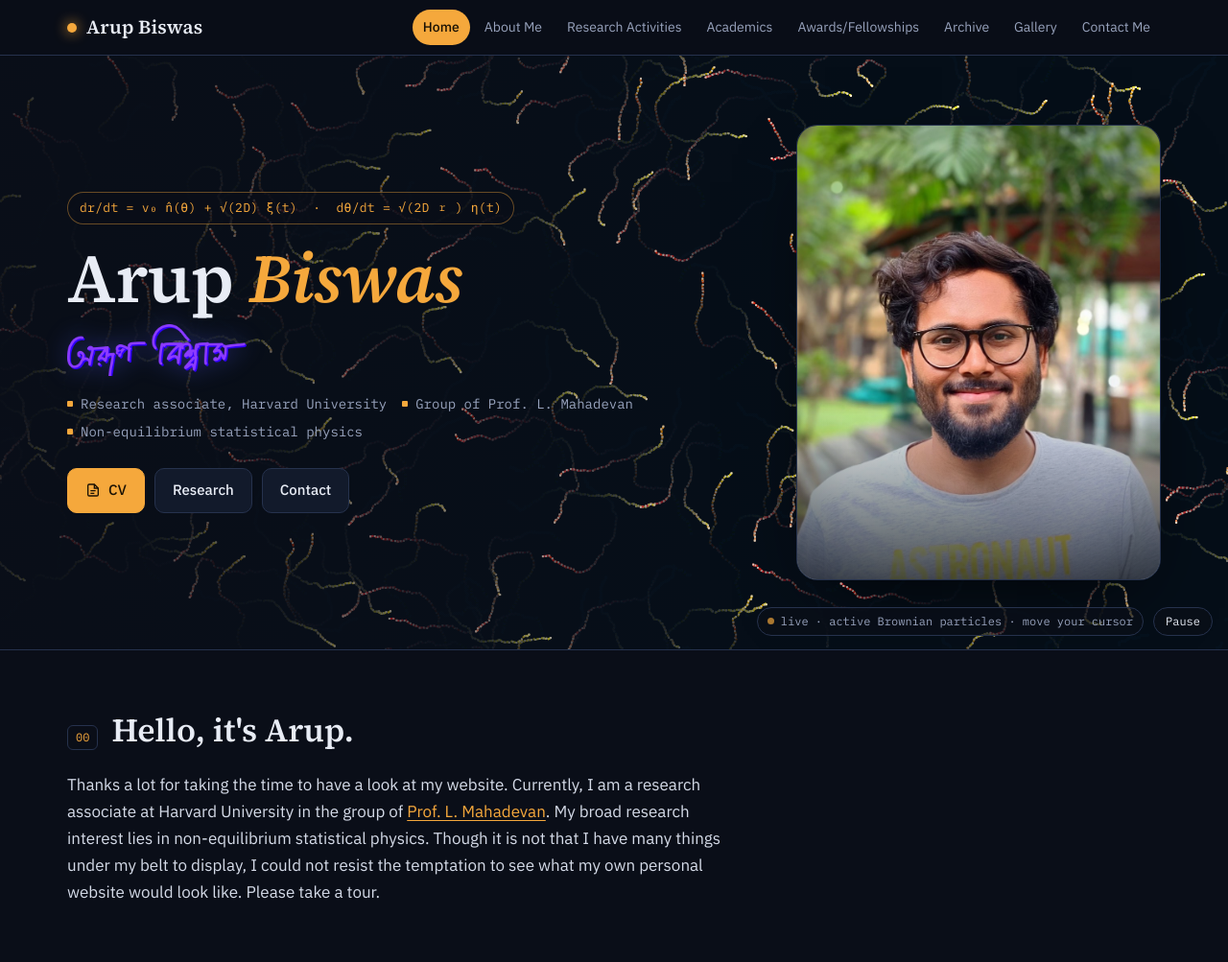
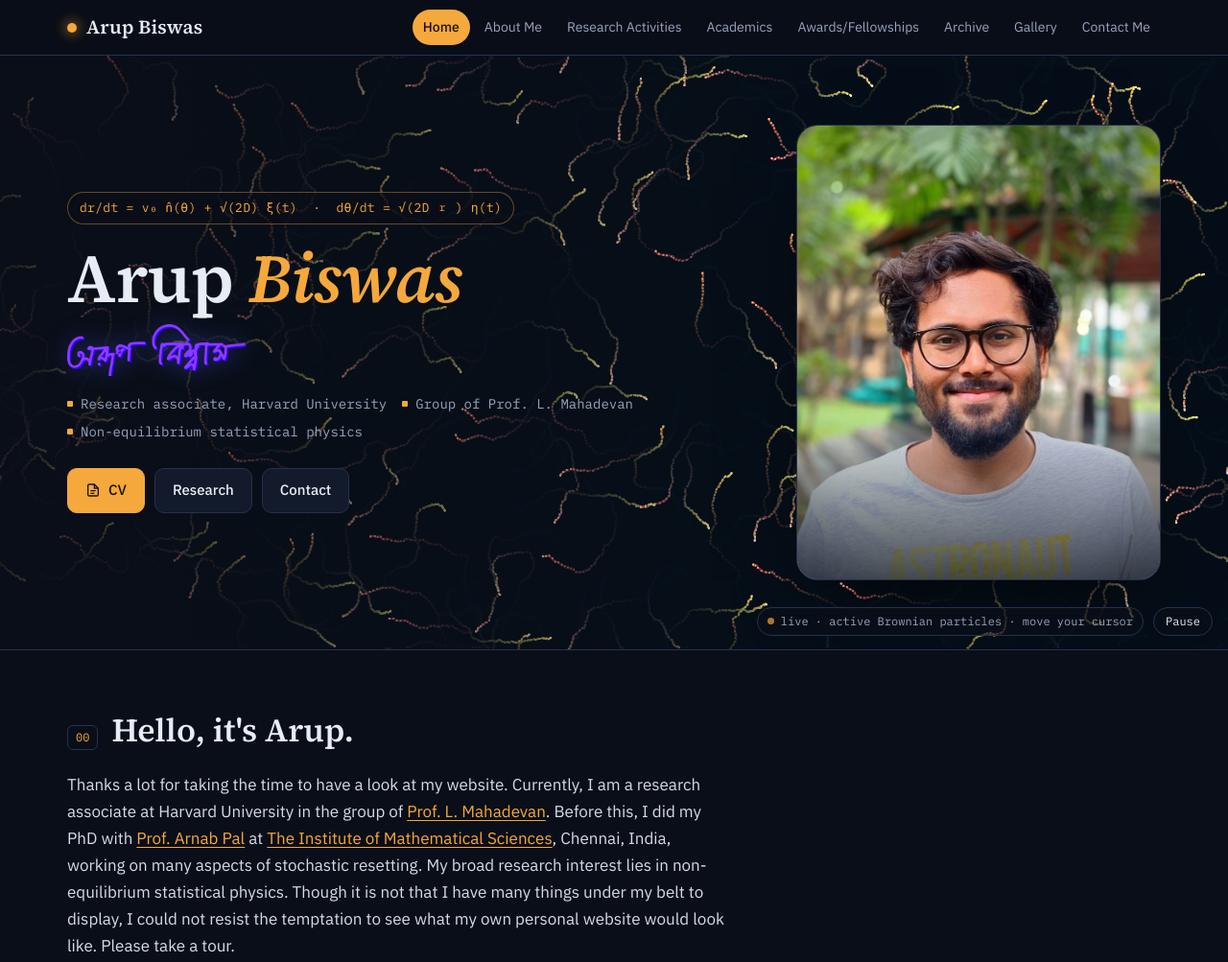
Before and after one commit to arupb1998/arupb1998.github.io, a plain HTML site: page index.html in a window 1280 px wide. Shown: the top 1003 px of the page at 96% size. Drawn offline with Linux system fonts and the light colour scheme; animation ran at ten frames a second.

Commit message:
Home: mention PhD with Prof. Arnab Pal at IMSc on stochastic resetting

```diff
--- a/index.html
+++ b/index.html
@@ -310,7 +310,7 @@ footer .mono{font-family:var(--mono);font-size:12px}
     <section>
       <div class="sec-h"><span class="n">00</span><h2>Hello, it's Arup.</h2></div>
       <div class="prose">
-        <p>Thanks a lot for taking the time to have a look at my website. Currently, I am a research associate at Harvard University in the group of <a href="https://softmath.seas.harvard.edu/" target="_blank" rel="noopener">Prof. L. Mahadevan</a>. My broad research interest lies in non-equilibrium statistical physics. Though it is not that I have many things under my belt to display, I could not resist the temptation to see what my own personal website would look like. Please take a tour.</p>
+        <p>Thanks a lot for taking the time to have a look at my website. Currently, I am a research associate at Harvard University in the group of <a href="https://softmath.seas.harvard.edu/" target="_blank" rel="noopener">Prof. L. Mahadevan</a>. Before this, I did my PhD with <a href="https://sites.google.com/view/arnab-pal/home" target="_blank" rel="noopener">Prof. Arnab Pal</a> at <a href="https://www.imsc.res.in/" target="_blank" rel="noopener">The Institute of Mathematical Sciences</a>, Chennai, India, working on many aspects of stochastic resetting. My broad research interest lies in non-equilibrium statistical physics. Though it is not that I have many things under my belt to display, I could not resist the temptation to see what my own personal website would look like. Please take a tour.</p>
       </div>
     </section>
     <section>
```
